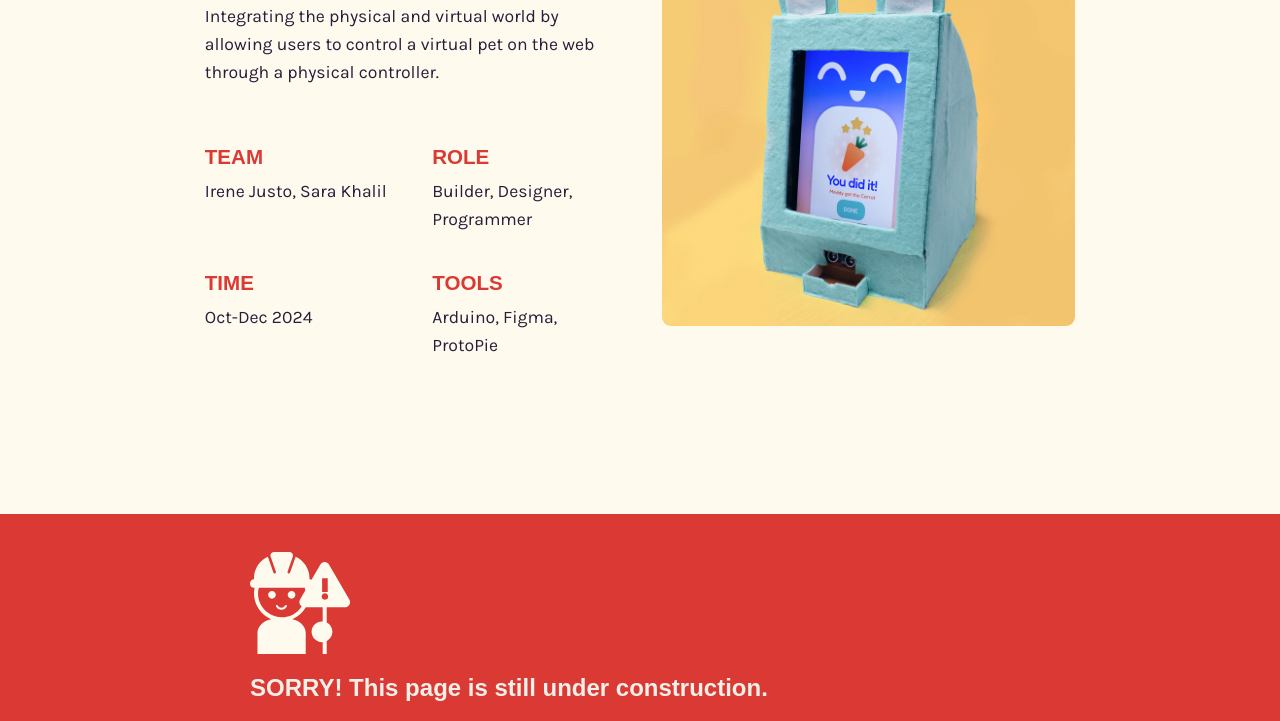
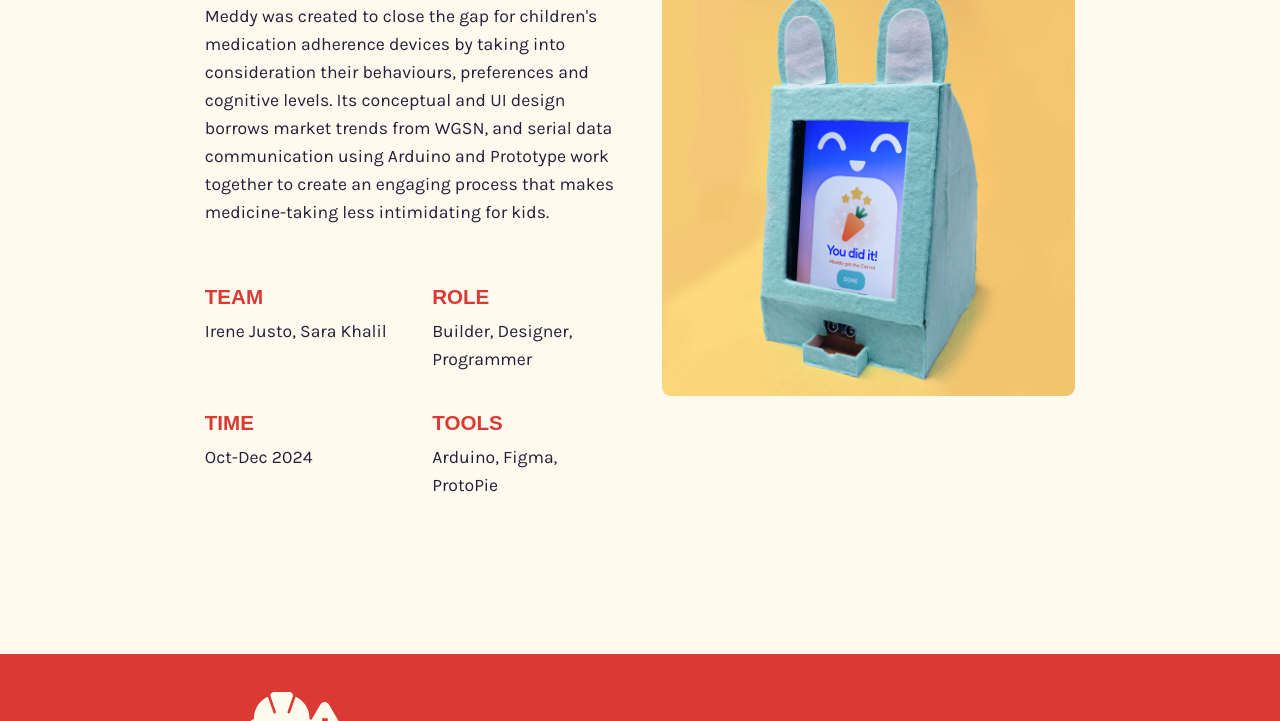
Before and after one commit to paramits/portfolioSP, a plain HTML site: page meddy.html in a window 1280 px wide. Shown: the part 270-991 px from the top of the page. Drawn offline with Linux system fonts and the light colour scheme; a web font is replaced by a local one.

Commit message:
Update meddy.html

```diff
--- a/meddy.html
+++ b/meddy.html
@@ -40,7 +40,7 @@
         <div id="projectText">
           <p class="tagWork">CODING, PHYSICAL COMPUTING, UX/UI</p>
           <h1>Meddy: Child-friendly pill dispenser</h1>
-          <p>Integrating the physical and virtual world by allowing users to control a virtual pet on the web through a physical controller.</p>
+          <p>Meddy was created to close the gap for children's medication adherence devices by taking into consideration their behaviours, preferences and cognitive levels. Its conceptual and UI design borrows market trends from WGSN, and serial data communication using Arduino and Prototype work together to create an engaging process that makes medicine-taking less intimidating for kids.</p>
             <br>
             <div id="details">
               <div class="detail">
```
